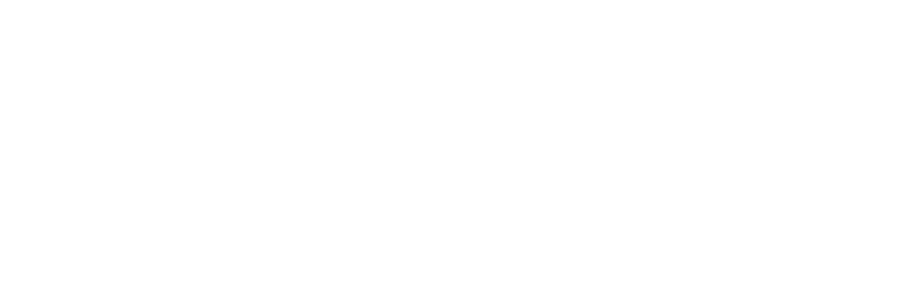
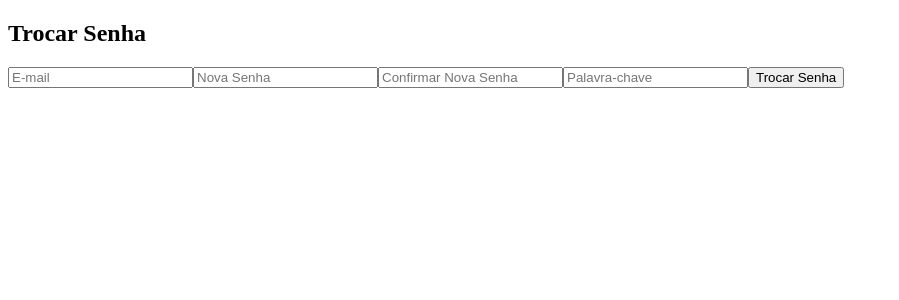
Before and after one commit to Ramom-Gomes/Fitness, a React (Vite) app: page /trocar-senha in a window 1280 px wide. Before the commit this address had no page. Shown: the top 300 px of the page, without its empty margins (0-899 px from the left). Built offline with nearby package versions, Linux system fonts and the light colour scheme.

Commit message:
alterar-senha

```diff
--- a/src/components/login.jsx
+++ b/src/components/login.jsx
@@ -40,6 +40,7 @@
       <p>
         Ainda não tem um login? <Link to="/registro">Criar meu login</Link>
       </p>
+      <p>Esqueci minha senha! <Link to="/trocar-senha">Trocar Senha</Link></p>
     </div>
   );
 }
--- /dev/null
+++ b/src/components/trocarSenha.jsx
@@ -0,0 +1,71 @@
+import React, { useState } from 'react';
+import validator from 'validator';
+
+function TrocarSenha({ users }) {
+  const [email, setEmail] = useState('');
+  const [newPassword, setNewPassword] = useState('');
+  const [confirmPassword, setConfirmPassword] = useState('');
+  const [keyword, setKeyword] = useState('');
+  const [error, setError] = useState('');
+
+  const handlePasswordChange = () => {
+    const user = users.find(user => user.email === email);
+
+    if (!user) {
+      setError('Usuário não encontrado.');
+    } else if (user.palavraChave !== keyword) {
+      setError('Palavra chave incorreta.');
+    } else if (!validator.isLength(newPassword, { min: 6 })) {
+      setError('A senha deve ter pelo menos 6 caracteres.');
+    } else if (newPassword !== confirmPassword) {
+      setError('As senhas não coincidem.');
+    } else {
+      // Atualizar a senha do usuário
+      user.password = newPassword;
+
+      // Atualizar os dados no armazenamento local
+      localStorage.setItem('users', JSON.stringify(users));
+
+      // Limpar campos e erros
+      setEmail('');
+      setNewPassword('');
+      setConfirmPassword('');
+      setKeyword('');
+      setError('Senha alterada com sucesso.');
+    }
+  };
+
+  return (
+    <div>
+      <h2>Trocar Senha</h2>
+      <input
+        type="email"
+        placeholder="E-mail"
+        value={email}
+        onChange={(e) => setEmail(e.target.value)}
+      />
+      <input
+        type="password"
+        placeholder="Nova Senha"
+        value={newPassword}
+        onChange={(e) => setNewPassword(e.target.value)}
+      />
+      <input
+        type="password"
+        placeholder="Confirmar Nova Senha"
+        value={confirmPassword}
+        onChange={(e) => setConfirmPassword(e.target.value)}
+      />
+      <input
+        type="text"
+        placeholder="Palavra-chave"
+        value={keyword}
+        onChange={(e) => setKeyword(e.target.value)}
+      />
+      <button onClick={handlePasswordChange}>Trocar Senha</button>
+      {error && <p>{error}</p>}
+    </div>
+  );
+}
+
+export default TrocarSenha;
--- a/src/routes/rotas.jsx
+++ b/src/routes/rotas.jsx
@@ -3,12 +3,14 @@
 import LoginPage from "../components/login";
 import RegisterPage from "../components/registro";
 import BemVindo from "../components/bemvindo";
+import TrocarSenha from "../components/trocarSenha";
 
 const Rotas = ({ users , registerUser }) => (
   <Routes>
     <Route path="/" element={<LoginPage users={users} />} />
     <Route path="/registro" element={<RegisterPage users={users} registerUser={registerUser} />} />
     <Route path='/bemvindo' element={<BemVindo/>}/>
+    <Route path="/trocar-senha" element={<TrocarSenha users={users} />} />
   </Routes>
 );
 
```
